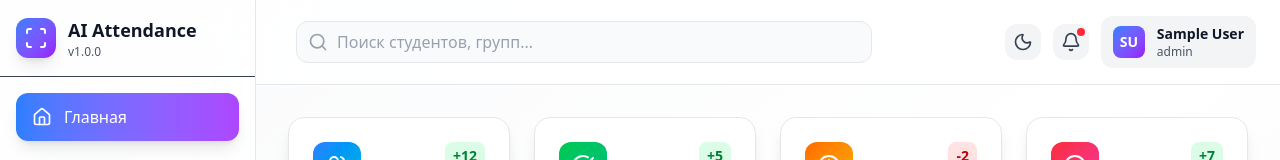
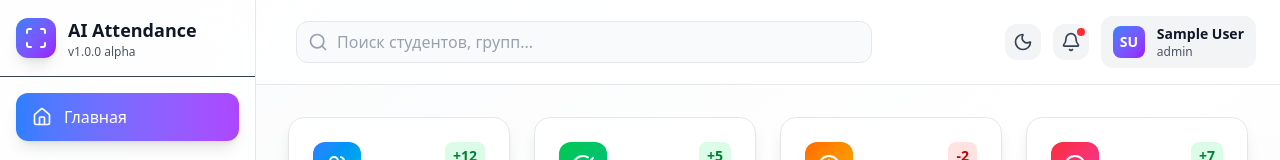
Before and after one commit to MGzyzz/multi_tools, a React (Vite) app in the folder front_end/: page / in a window 1280 px wide. Shown: the top 160 px of the page. Built offline with nearby package versions, Linux system fonts and the light colour scheme; sample sign-in values are in the browser's storage.

Commit message:
Установил значение версии в бета

```diff
--- a/front_end/src/components/Layout/Layout.jsx
+++ b/front_end/src/components/Layout/Layout.jsx
@@ -63,7 +63,7 @@ const Layout = ({ children, currentPage = 'home', onLogout, theme, setTheme, onN
                   AI Attendance
                 </h1>
                 <p className={`text-xs ${isDark ? 'text-gray-400' : 'text-gray-600'}`}>
-                  v1.0.0
+                  v1.0.0 alpha
                 </p>
               </div>
             </div>
```
